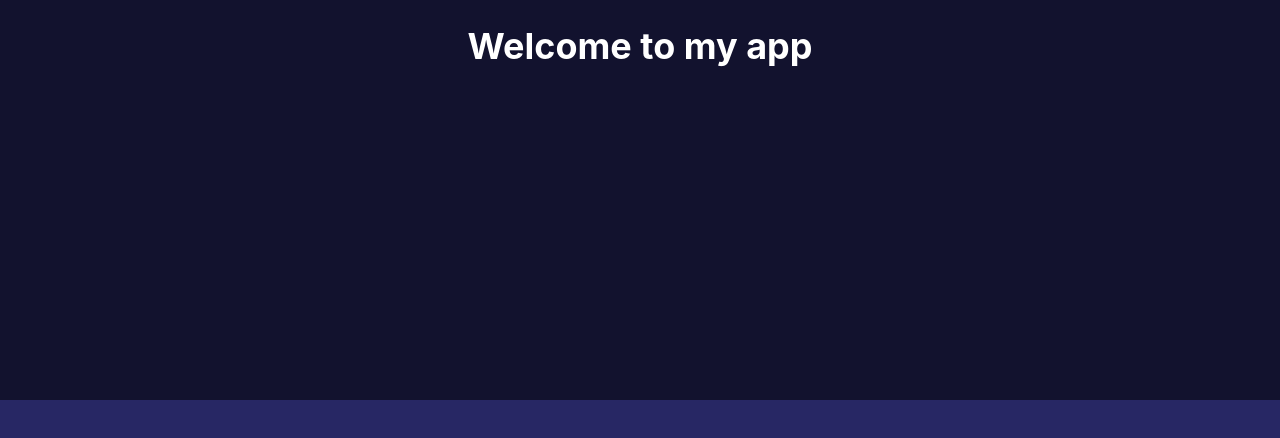
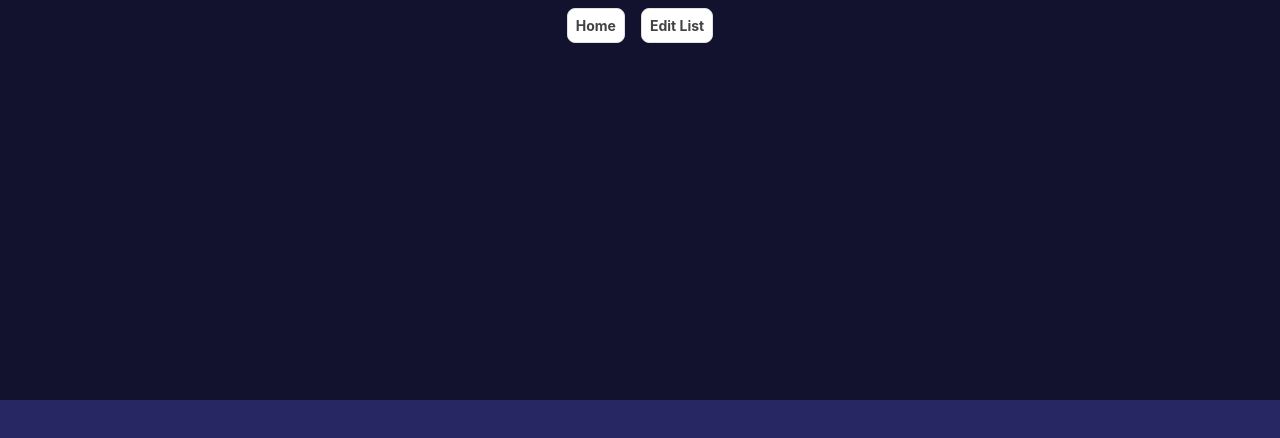
Before and after one commit to SavitTumuluri/ToDoList, a React (Create React App) app in the folder todolist/: page / in a window 1280 px wide. Shown: the top 438 px of the page. Built offline with nearby package versions, Linux system fonts and the light colour scheme.

Commit message:
color scheme and buttons

```diff
--- a/todolist/src/App.css
+++ b/todolist/src/App.css
@@ -10,8 +10,7 @@
   width: 100%;
   height: 100vh;
   color: #ffff;
-  display: flex;
-  flex-direction: column;
+  display: block;
   justify-content: space-between;
   align-items: center;
 }
--- a/todolist/src/App.js
+++ b/todolist/src/App.js
@@ -1,44 +1,50 @@
-//import logo from './logo.svg';
 import './App.css';
+import Box from '@mui/material/Box';
 
-/*function App() {
-  return (
-    <div className="App">
-      <header className="App-header">
-        <img src={logo} className="App-logo" alt="logo" />
-        <p>
-          Edit <code>src/App.js</code> and save to reload.
-        </p>
-        <a
-          className="App-link"
-          href="https://reactjs.org"
-          target="_blank"
-          rel="noopener noreferrer"
-        >
-          Learn React
-        </a>
-      </header>
-    </div>
-  );
-}
-*/
-/*function MyButton() {
-  return (
-    <button>I'm a button</button>
-  );
-}
-export default function MyApp() {
-  return (
-    <div>
-      <h1>Welcome to my app</h1>
-      <MyButton />
-    </div>
-  )
-}
-  */
+
 function App() {
   return <div className="background">
-    <h1>Welcome to my app</h1>
+    <div style={{
+    display: 'flex',
+    alignItems: 'center',
+    justifyContent: 'center',
+    }}>
+    <Box
+      component="div"
+      sx={{
+        display: 'inline',
+        p: 1,
+        m: 1,
+        bgcolor: (theme) => (theme.palette.mode === 'dark' ? '#101010' : '#fff'),
+        color: (theme) =>
+          theme.palette.mode === 'dark' ? 'grey.300' : 'grey.800',
+        border: '1px solid',
+          borderColor: (theme) =>
+            theme.palette.mode === 'dark' ? 'grey.800' : 'grey.300',
+          borderRadius: 2,
+          fontSize: '0.875rem',
+          fontWeight: '700',
+      }}> Home
+    </Box>
+    <Box
+        component="div"
+        sx={{
+          display: 'inline',
+          p: 1,
+          m: 1,
+          bgcolor: (theme) => (theme.palette.mode === 'dark' ? '#101010' : '#fff'),
+          color: (theme) =>
+            theme.palette.mode === 'dark' ? 'grey.300' : 'grey.800',
+          border: '1px solid',
+          borderColor: (theme) =>
+            theme.palette.mode === 'dark' ? 'grey.800' : 'grey.300',
+          borderRadius: 2,
+          fontSize: '0.875rem',
+          fontWeight: '700',
+        }}
+      >
+      Edit List</Box>
+  </div>
   </div>
 }
 export default App;
```
